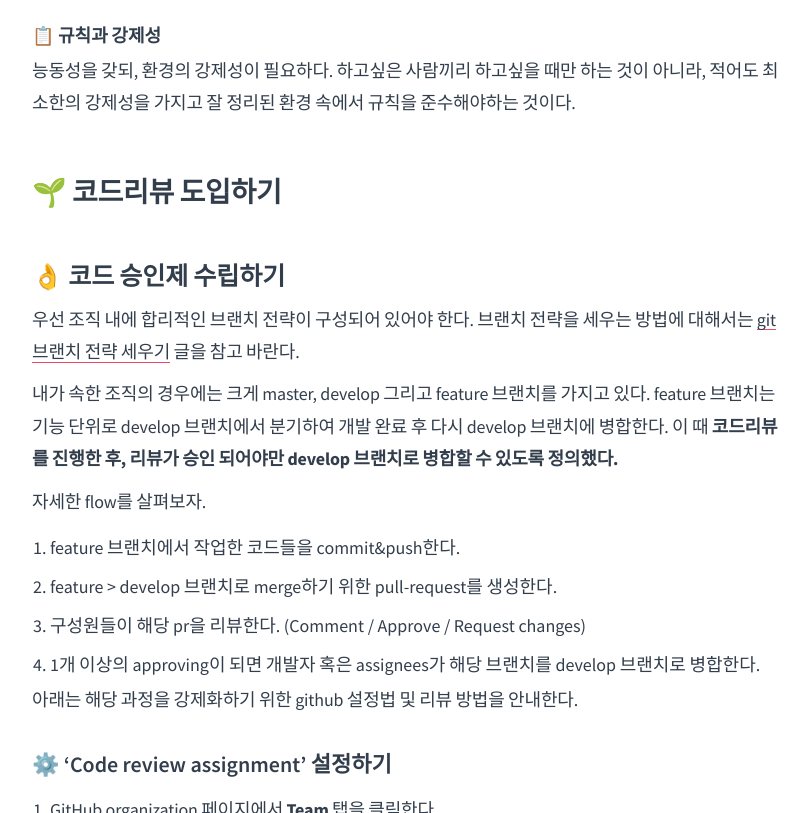
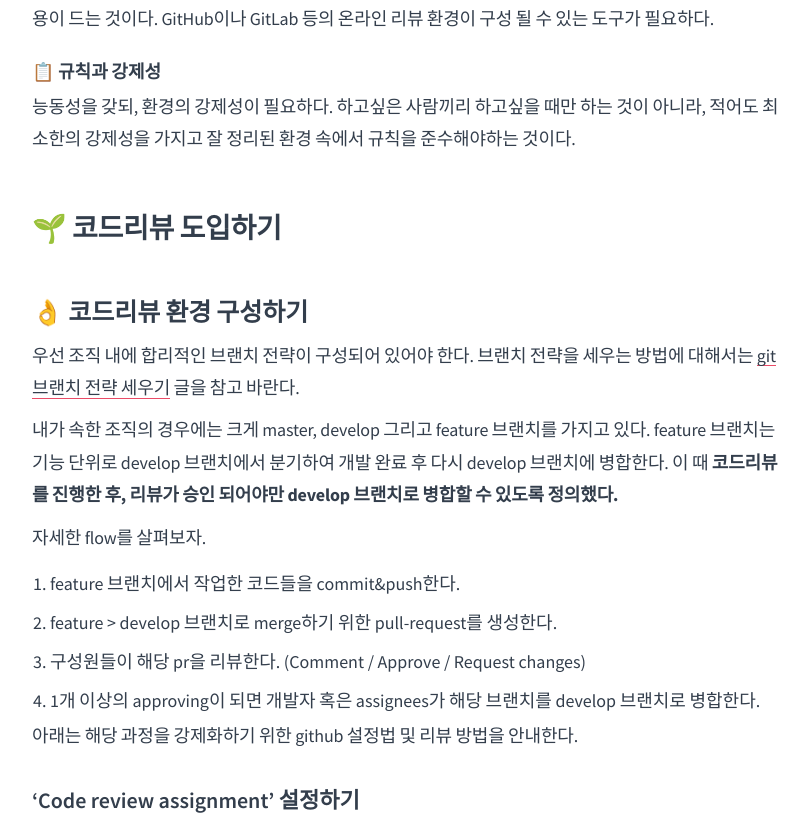
Before and after one commit to cowkite/cowkite.github.io, a Jekyll site: the page built from blog/2003062358/index.md, in a window 1280 px wide and 900 px high, scrolled down 3395 px, cut to the strip 0-813 px from the top of the window. Shown: the whole strip, without its empty margins (233-1041 px from the left). Built offline with Jekyll 4.4.1, drawn with Linux system fonts in a browser that asks for light colours; comment, search, counter and statistics services are not loaded; some of the changed text lies outside the part shown.

Commit message:
Edit 2003062358

```diff
--- a/blog/2003062358/index.md
+++ b/blog/2003062358/index.md
@@ -13,7 +13,7 @@
 
 
 
-## 🧨 과거의 나에게 코드리뷰란
+# 🧨 과거의 나에게 코드리뷰란
 
 꽤 오랜기간 나에게 '코드리뷰'라는 것은, 오프라인 미팅에서 프로젝터를 통해 코드를 설명하며 무언가 논쟁(?)을 하는 자리였다. 어떤 날에는 분위기가 좋으면 원만하게 끝났지만, 각 참석자들이 어떤 포인트에 대해 이견이 발생하면 과도한 논쟁으로 이어지기도했었다. 때때로 그건 개인적인 개발습관 간의 차이이기도 했으므로, 점점 그 조직에서 '코드리뷰'는 불편하고 어려운 자리가 되었다. 이러한 분위기 속에서 점차 다른 사람의 코드에 대해 의견을 주기 보다는 일단 이해하려는 분위기가 형성되었으므로, 우리는 서로의 코드에 대해 터치하지 않았다.
 
@@ -49,7 +49,7 @@
 
 
 
-## 🙌 코드리뷰의 중요성
+# 🙌 코드리뷰의 중요성
 
 #### 코드 품질 향상
 
@@ -95,7 +95,7 @@
 
 # 🌱 코드리뷰 도입하기
 
-## 👌 코드 승인제 수립하기
+## 👌 코드리뷰 환경 구성하기
 
 우선 조직 내에 합리적인 브랜치 전략이 구성되어 있어야 한다. 브랜치 전략을 세우는 방법에 대해서는 [git 브랜치 전략 세우기](../2003080157) 글을 참고 바란다.
 
@@ -110,7 +110,7 @@
 
 아래는 해당 과정을 강제화하기 위한 github 설정법 및 리뷰 방법을 안내한다.
 
-### ⚙️ 'Code review assignment' 설정하기
+### 'Code review assignment' 설정하기
 
 1. GitHub organization 페이지에서 **Team** 탭을 클릭한다.
 
@@ -146,7 +146,7 @@
 
 8. 그 외 기타 설정은 선택적으로 설정하며, **Save changes**를 클릭하여 설정을 완료한다.
 
-### 🤏 리뷰하기
+### 👍 리뷰하기
 
 ![](https://help.github.com/assets/images/help/pull_requests/review-header-with-line-comment.png)
 
@@ -260,22 +260,18 @@
 
 # ✨ 리뷰를 대할 우리들의 자세
 
-### 🙌 무엇을 리뷰하는가?
+## 🙌 무엇을 리뷰하는가?
 
 * 기능의 정상 동작 여부
-
 * 버그의 발생 소지
-
 * 가독성과 유지보수 편의성
-
 * 개발 표준(code convention)의 준수 여부
-
 * 기존 코드와의 중복성
 
-### 🤏 리뷰를 할 때
+## 👍 리뷰를 할 때
 
 어쨌든 다른 사람에게 의견을 준다는 것은 논쟁으로 이어질 수 있다. 최대한 둥글고 둥글게 진행되어야한다. 또한 피드백을 주려는 자세 외에도, 상대방의 좋은 점을 배우려는 자세가 필요하다. 후임에게서도, 주니어에게서도 나는 생각치 못했던 점들을 배울 수 있다. 단순히 리뷰를 해주는 것에 그치지 않고 내 것으로 만들기 위한 노력이 필요하다.
 
-### 👌 리뷰를 받을 때
+## 🤝 리뷰를 받을 때
 
 상처받지 않는 것이 가장 중요하다. 자신만만하게 짠 코드도 여러가지 요인에 의해 수정을 요청받을 수 있다. 잘못되어서가 아니라, 더 높은 품질의 코드를 작성하기 위한 긍정적인 방향이다. 결단코 코드와 나 자신을 동일시해서는 안 된다. 코드는 내가 아니라, 그저 내가 작성한 코드일 뿐이다.
```
